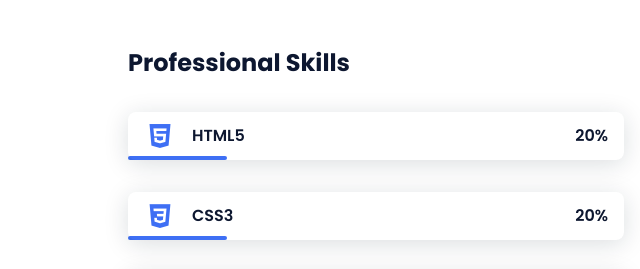
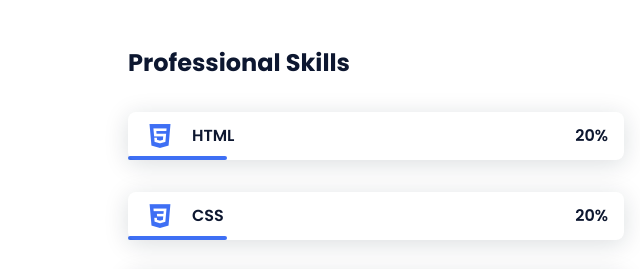
Before and after one commit to Dodotskie/Final-SIAP, a plain HTML site: page index.html in a window 1280 px wide. Shown: the part 1464-1733 px from the top of the page, 0-640 px from the left. Drawn offline with nearby package versions, Linux system fonts and the light colour scheme.

Commit message:
Add files via upload

```diff
--- a/index.html
+++ b/index.html
@@ -91,7 +91,7 @@
       <div class="skills__data">
         <div class="skills__names">
           <i class='bx bxl-html5 skills__icon'></i>
-          <span class="skills__name">HTML5</span>
+          <span class="skills__name">HTML</span>
         </div>
         <div class="skills__bar skills__html" style="width: 20%;"></div>
         <div>
@@ -102,7 +102,7 @@
       <div class="skills__data">
         <div class="skills__names">
           <i class='bx bxl-css3 skills__icon'></i>
-          <span class="skills__name">CSS3</span>
+          <span class="skills__name">CSS</span>
         </div>
         <div class="skills__bar skills__css" style="width: 20%;"></div>
         <div>
```
